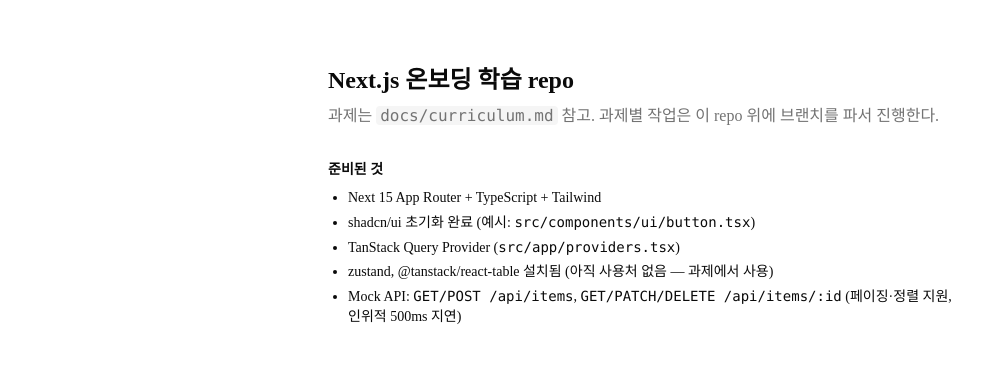
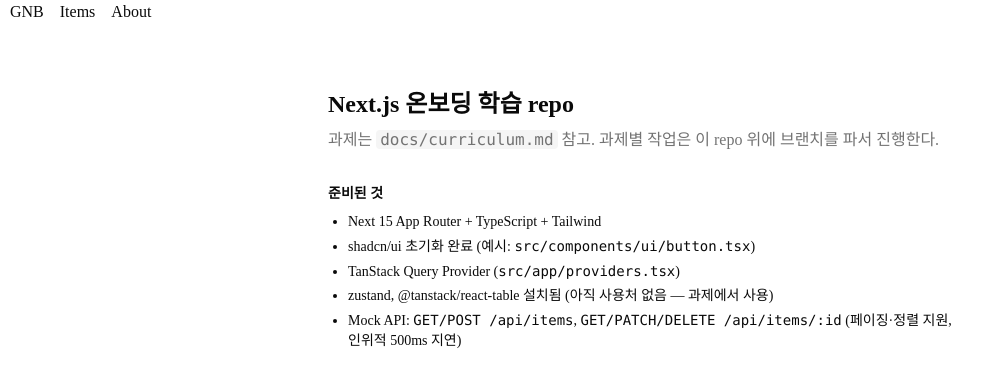
Before and after one commit to angrymusic/nextjs-onboarding, a Next.js app: page / in a window 1280 px wide. Shown: the top 386 px of the page, without its empty margins (0-1004 px from the left). Built offline with nearby package versions, Linux system fonts and the light colour scheme.

Commit message:
feat: layout header 구현

```diff
--- /dev/null
+++ b/src/app/components/layouts/Header.tsx
@@ -0,0 +1,13 @@
+import Link from "next/link";
+
+export default function Header() {
+    return (
+        <header>
+            <nav style={{display:'flex', gap:'16px', paddingLeft:'10px'}}>
+                <div>GNB</div>
+                <Link href="/items">Items</Link>
+                <Link href="/about">About</Link>
+            </nav>
+        </header>
+    )
+}
--- a/src/app/layout.tsx
+++ b/src/app/layout.tsx
@@ -2,6 +2,7 @@
 import { Geist, Geist_Mono } from "next/font/google";
 import "./globals.css";
 import { Providers } from "./providers";
+import Header from "./components/layouts/Header";
 
 const geistSans = Geist({
   variable: "--font-geist-sans",
@@ -28,7 +29,10 @@
       <body
         className={`${geistSans.variable} ${geistMono.variable} antialiased`}
       >
-        <Providers>{children}</Providers>
+        <Providers>
+          <Header />
+          {children}
+        </Providers>
       </body>
     </html>
   );
--- /dev/null
+++ b/src/constants/items.ts
@@ -0,0 +1,5 @@
+export const ITEMS = [
+  { id: 1, name: "아이템 1", category: "server", price: 1000 },
+  { id: 2, name: "아이템 2", category: "client", price: 2000 },
+  { id: 3, name: "아이템 3", category: "shared", price: 3000 },
+];
```
